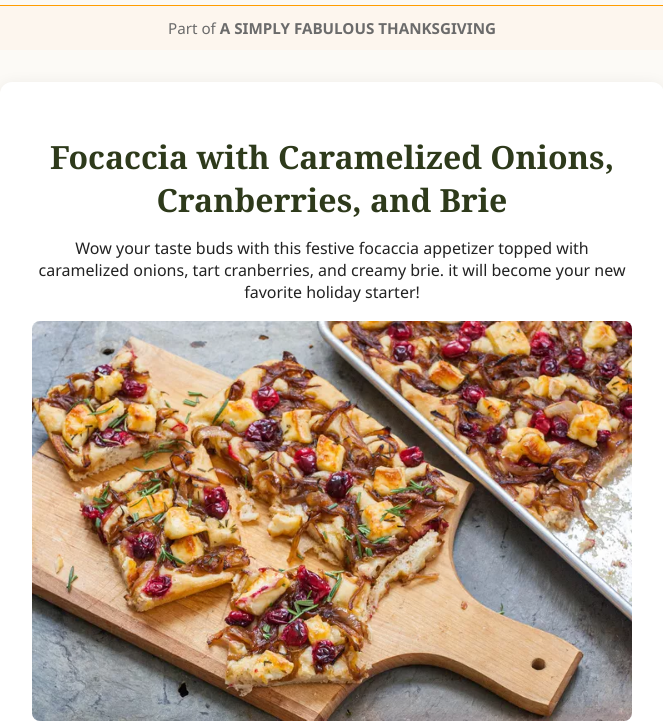
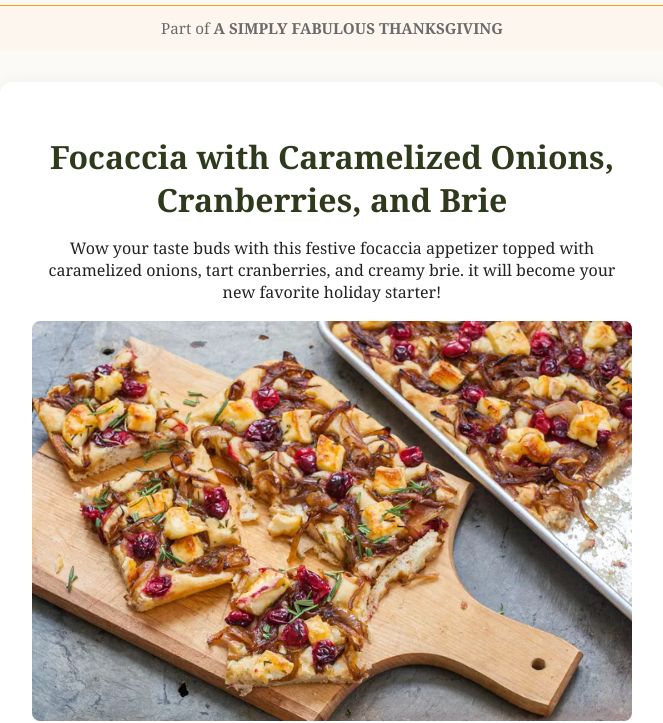
Before and after one commit to tatun454/u1-w1-d3, a plain HTML site: page focaccia.html in a window 1280 px wide. Shown: the part 108-831 px from the top of the page, without its empty margins (308-971 px from the left). Drawn offline with Linux system fonts and the light colour scheme.

Commit message:
recipe little fix

```diff
--- a/assets/style.css
+++ b/assets/style.css
@@ -1,6 +1,6 @@
 body {
   background: #fcfaf6;
-  font-family: "Segoe UI", Arial, sans-serif;
+  font-family: Georgia;
   margin: 0;
   color: #222;
 }
```
Also changed, not shown: focaccia.html (renamed from index.html).
